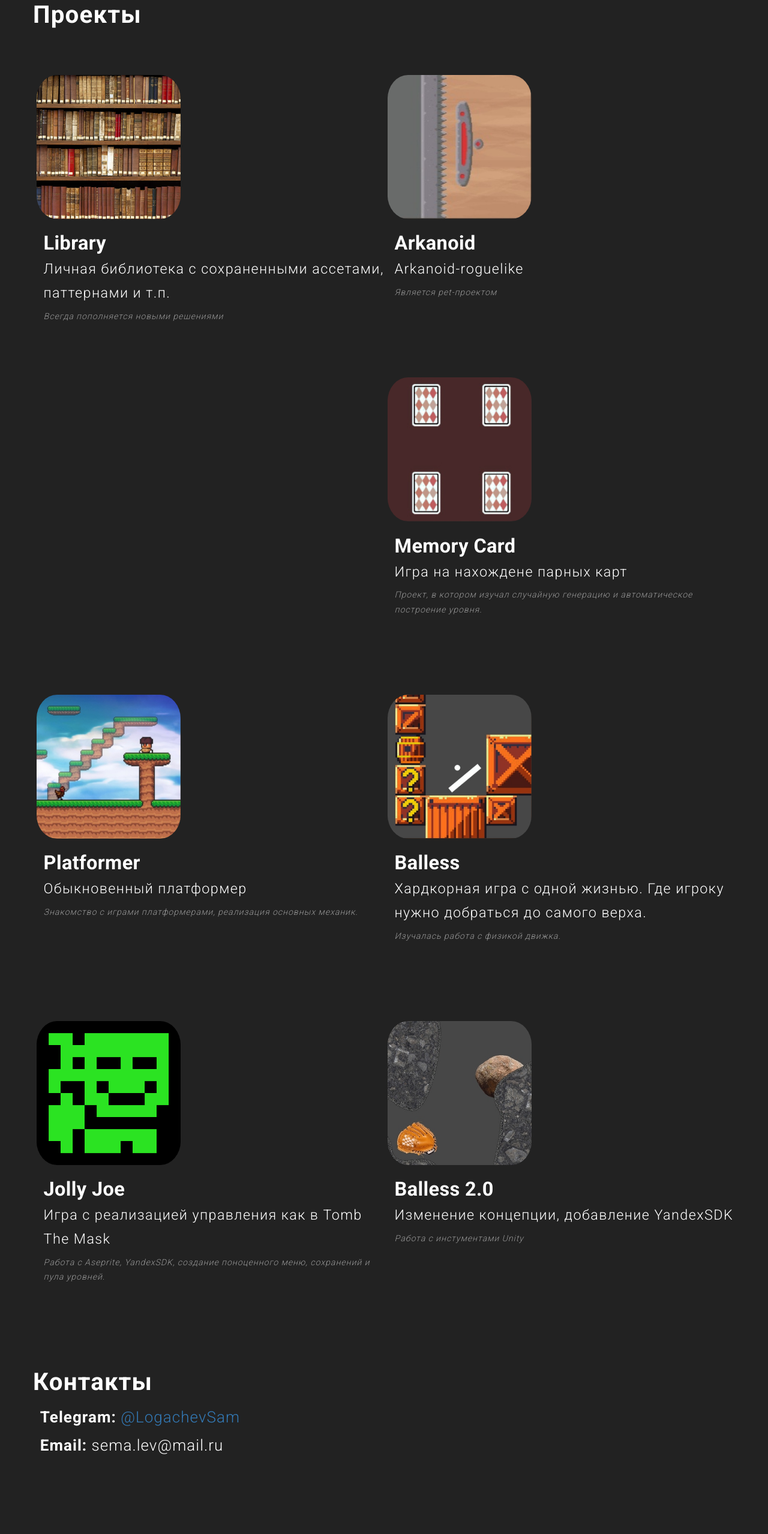
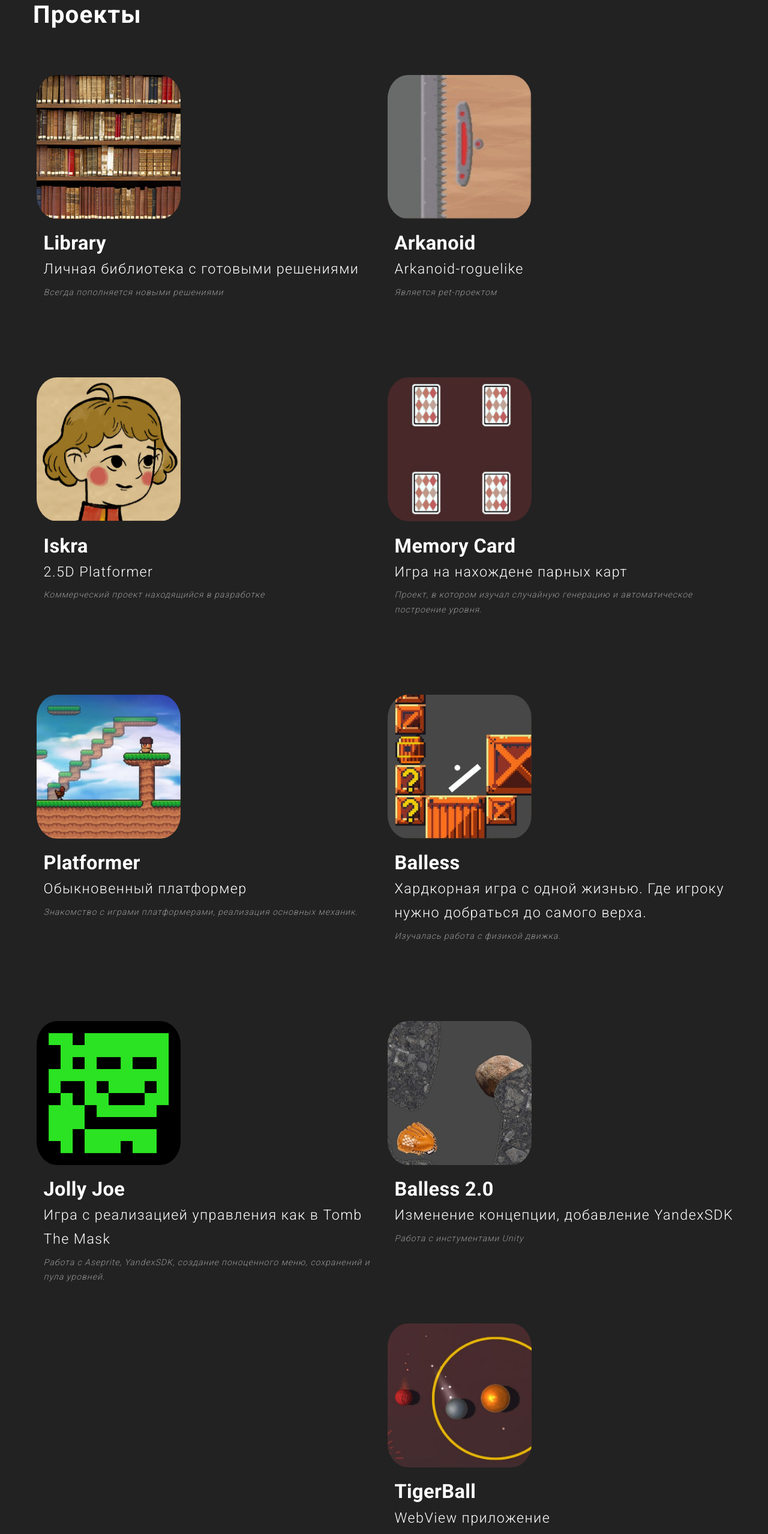
Before and after one commit to Semchanskiy/semchanskiy.github.io, a plain HTML site: page index.html in a window 1280 px wide. Shown: the part 1415-3972 px from the top of the page at 60% size. Drawn offline with Linux system fonts and the light colour scheme.

Commit message:
Update Site

```diff
--- a/index.html
+++ b/index.html
@@ -84,13 +84,12 @@
 					            <a target="blank" href="https://github.com/Semchanskiy/Portfolio"> <img src="img/covers/Library.png" alt="" class="img-prjct-wrk"> </a>
 					          <div class="prjct-wrt-left-wrk"> </div>
 							  <div class="shw-cs2"> Library </div>
-							  <div class="shw-cs4"> Личная библиотека с сохраненными ассетами, паттернами и т.п.</div>
+							  <div class="shw-cs4"> Личная библиотека с готовыми решениями</div>
 							  <div class="shw-cs"> Всегда пополняется новыми решениями </div>
 						</div>
 	                </div>
 
-
-	                <div class="col-md-6 col-xs-12">
+						<div class="col-md-6 col-xs-12">
                         <div class="prjct-bg" >
 					            <a target="blank" href="https://github.com/Semchanskiy/Portfolio"> <img src="img/covers/slamble_icon.png" alt="" class="img-prjct-wrk"> </a>
 					          <div class="prjct-wrt-left-wrk"> </div>
@@ -99,6 +98,18 @@
 							  <div class="shw-cs"> Является pet-проектом </div>
 						</div>
 	                </div>
+
+						<div class="col-md-6 col-xs-12">
+                        <div class="prjct-bg" >
+					            <a target="blank" href="https://github.com/Semchanskiy/Portfolio"> <img src="img/covers/Iskra.png" alt="" class="img-prjct-wrk"> </a>
+					          <div class="prjct-wrt-left-wrk"> </div>
+							  <div class="shw-cs2"> Iskra </div>
+							  <div class="shw-cs4"> 2.5D Platformer</div>
+							  <div class="shw-cs"> Коммерческий проект находящийся в разработке </div>
+						</div>
+	                </div>
+
+
 
 	                <div class="col-md-6 col-xs-12">
                         <div class="prjct-bg" >
@@ -153,6 +164,16 @@
 						</div>
 			</div>
 
+						<div class="col-md-6 col-xs-12">
+                        <div class="prjct-bg" >
+					            <a target="blank" href="https://github.com/Semchanskiy/Portfolio"> <img src="img/covers/TigerBall2.png" alt="" class="img-prjct-wrk"> </a>
+					          <div class="prjct-wrt-right-wrk"> </div>
+							  <div class="shw-cs2"> TigerBall </div>
+							  <div class="shw-cs4"> WebView приложение </div>
+							  <div class="shw-cs"> Разработка WebView приложения под IOS  </div>
+						</div>
+			</div>
+
 
 
                 </div>
```
Also changed, not shown: img/covers/Iskra.png (added), img/covers/TigerBall2.png (added).
